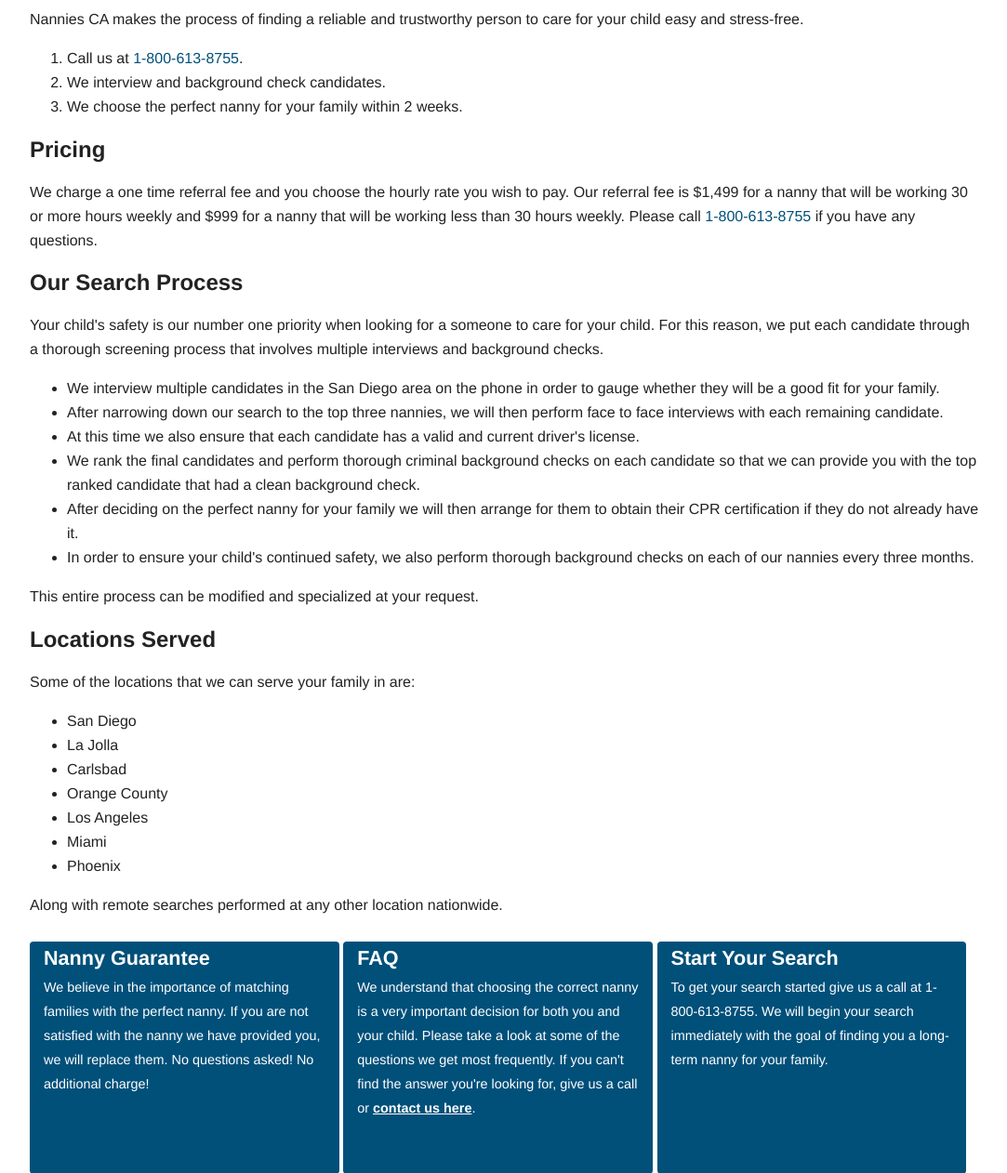
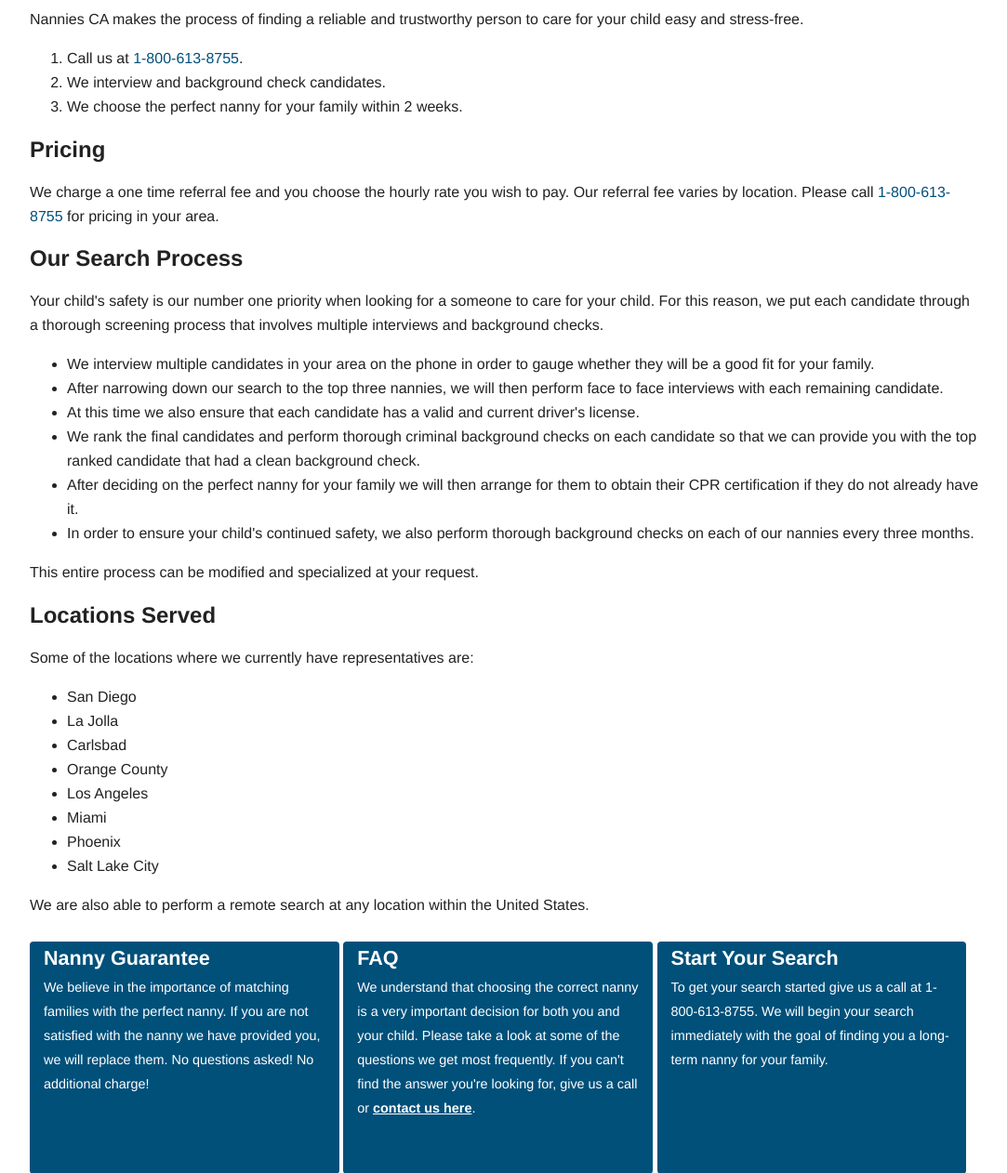
Before and after one commit to lhambsch/nannies_ca, a Django app: page /about/ in a window 1280 px wide. Shown: the part 398-1660 px from the top of the page at 93% size, without its empty margins (96-1179 px from the left). Run offline with Django 3.2, Linux system fonts and the light colour scheme; parts of the project's set-up code (start-up, migrations or seed data) failed here and were passed over; some libraries are stand-ins or nearby versions.

Commit message:
Content changes.

```diff
--- a/templates/about.html
+++ b/templates/about.html
@@ -20,13 +20,15 @@
             </section>
             <section>
                 <h2>Pricing</h2>
-                <p>We charge a one time referral fee and you choose the hourly rate you wish to pay. Our referral fee is $1,499 for a nanny that will be working 30 or more hours weekly and $999 for a nanny that will be working less than 30 hours weekly. Please call <a href="tel:1-800-613-8755" class="phone-link">1-800-613-8755</a> if you have any questions.</p>
+                <p>We charge a one time referral fee and you choose the hourly rate you wish to pay.
+                   Our referral fee varies by location. Please call <a href="tel:1-800-613-8755" class="phone-link">1-800-613-8755</a>
+                   for pricing in your area.</p>
             </section>
             <section>
                 <h2>Our Search Process</h2>
                 <p>Your child's safety is our number one priority when looking for a someone to care for your child. For this reason, we put each candidate through a thorough screening process that involves multiple interviews and background checks.
                 <ul>
-                    <li>We interview multiple candidates in the San Diego area on the phone in order to gauge whether they will be a good fit for your family.</li>
+                    <li>We interview multiple candidates in your area on the phone in order to gauge whether they will be a good fit for your family.</li>
                     <li>After narrowing down our search to the top three nannies, we will then perform face to face interviews with each remaining candidate.</li>
                     <li>At this time we also ensure that each candidate has a valid and current driver's license.</li>
                     <li>We rank the final candidates and perform thorough criminal background checks on each candidate so that we can provide you with the top ranked candidate that had a clean background check.</li>
@@ -37,7 +39,7 @@
             </section>
             <section>
                 <h2>Locations Served</h2>
-                <p>Some of the locations that we can serve your family in are:</p>
+                <p>Some of the locations where we currently have representatives are:</p>
                 <ul>
                     <li>San Diego</li>
                     <li>La Jolla</li>
@@ -46,8 +48,9 @@
                     <li>Los Angeles</li>
                     <li>Miami</li>
                     <li>Phoenix</li>
+                    <li>Salt Lake City</li>
                 </ul>
-                <p>Along with remote searches performed at any other location nationwide.</p>
+                <p>We are also able to perform a remote search at any location within the United States.</p>
             </section>
         </article>
 
```
Also changed, not shown: templates/faq.html (+4 -3 lines).
